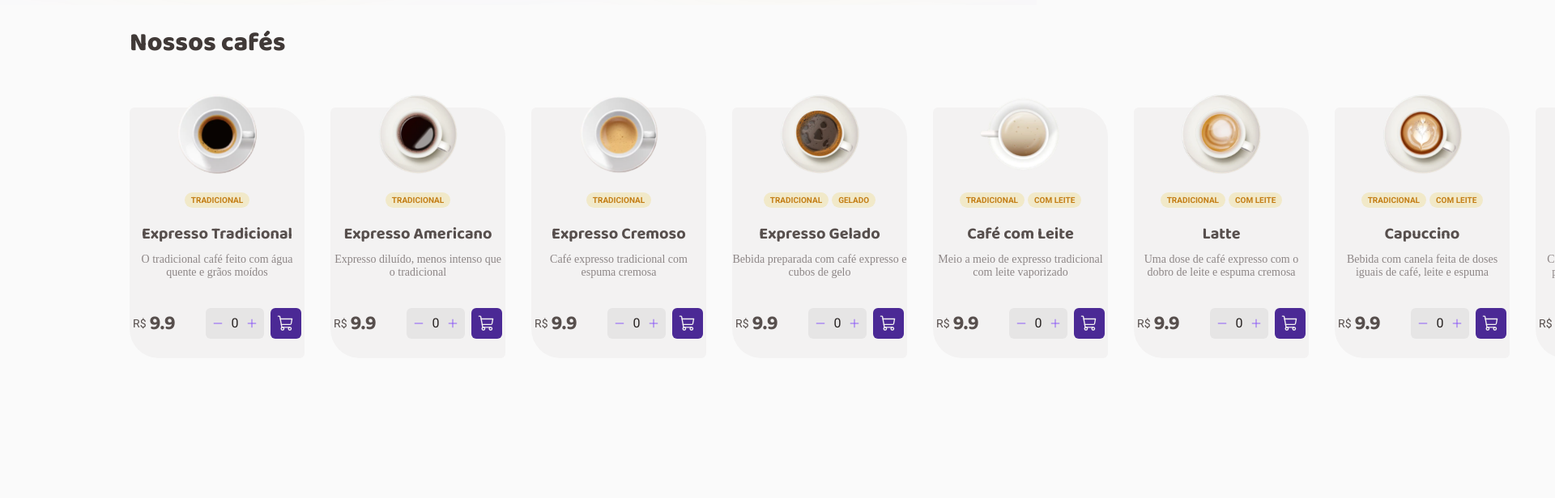
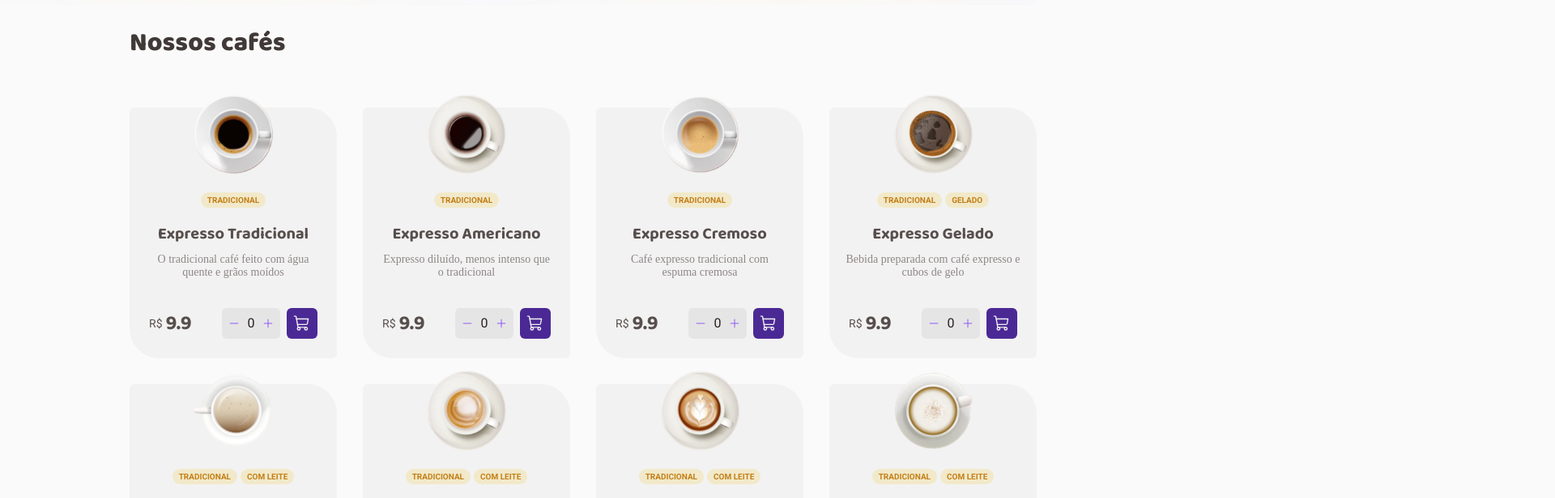
Before and after one commit to LeonamJop/Rocketseat-Ignite-CoffeeDelivery, a React (Vite) app: page / in a window 1280 px wide. Shown: the part 660-1276 px from the top of the page at 81% size, 1920 px wide, since content can reach past the window. Before the commit the page ends 1211 px from the top, so only its background shows below. Built offline with nearby package versions, Linux system fonts and the light colour scheme.

Commit message:
Estilizando lista de produtos

```diff
--- a/src/pages/Home/components/ProductList/styled.ts
+++ b/src/pages/Home/components/ProductList/styled.ts
@@ -1,7 +1,7 @@
 import styled from 'styled-components'
 
 export const ProductListContainer = styled.div`
-  width: 100%;
+  /* width: 100%; */
   padding: 1.375rem 10rem 6.75rem;
 
   h1 {
@@ -16,9 +16,33 @@ export const ProductListContainer = styled.div`
 export const ListContainer = styled.div`
   width: 70rem;
 
-  display: flex;
-  flex-direction: row;
+  display: grid;
+  grid-template-columns: repeat(4, 1fr);
   gap: 2rem;
 
   margin-top: 3.375rem;
+
+  @media (max-width: 70rem) {
+    display: grid;
+    grid-template-columns: repeat(3, 1fr);
+    gap: 2rem;
+
+    margin-top: 3.375rem;
+  }
+
+  @media (min-width: 110rem) {
+    display: grid;
+    grid-template-columns: repeat(5, 1fr);
+    gap: 2rem;
+
+    margin-top: 3.375rem;
+  }
+
+  @media (min-width: 125rem) {
+    display: grid;
+    grid-template-columns: repeat(7, 1fr);
+    gap: 2rem;
+
+    margin-top: 3.375rem;
+  }
 `
```
Also changed, not shown: src/assets/CoffeeList/Mochaccino.svg (deleted).
